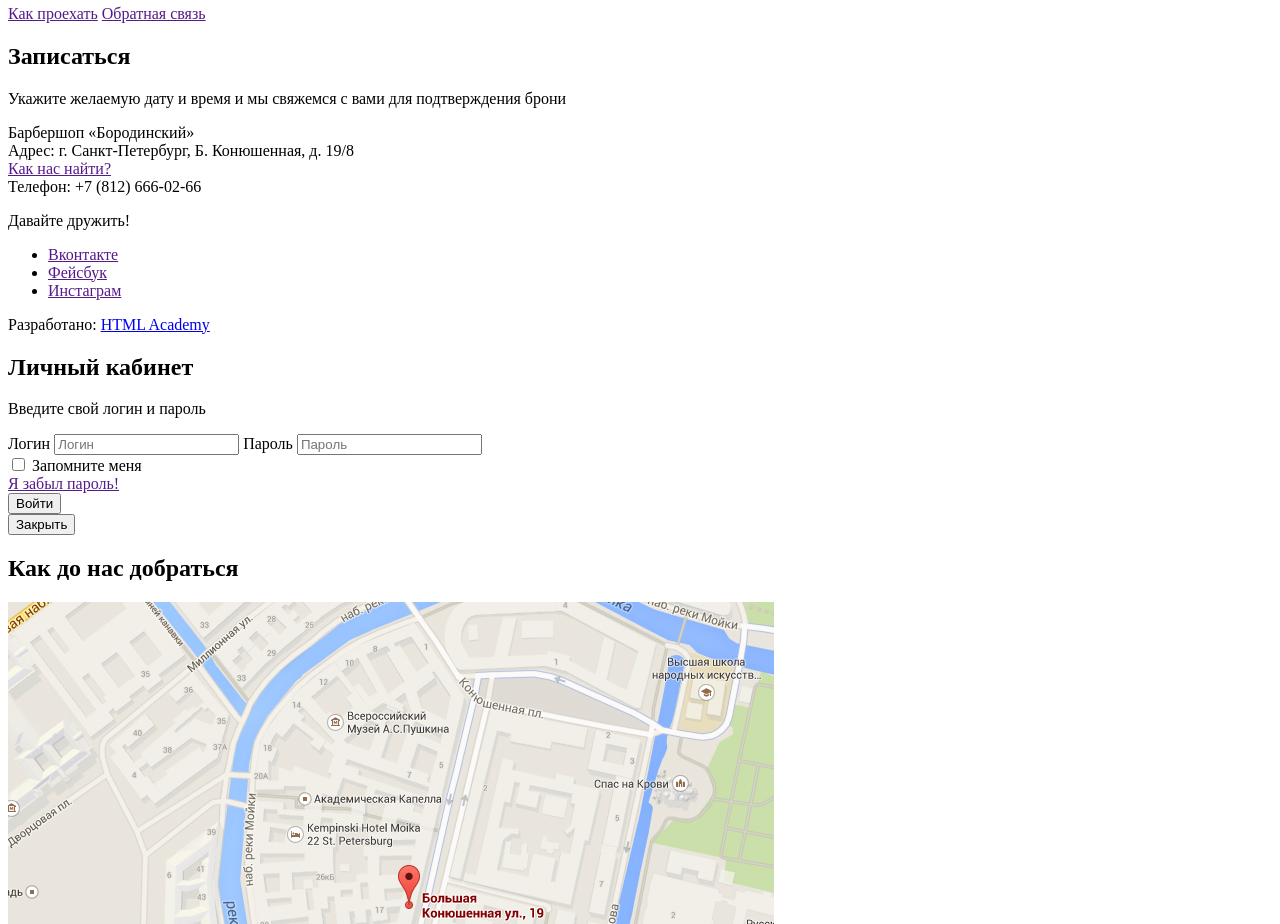
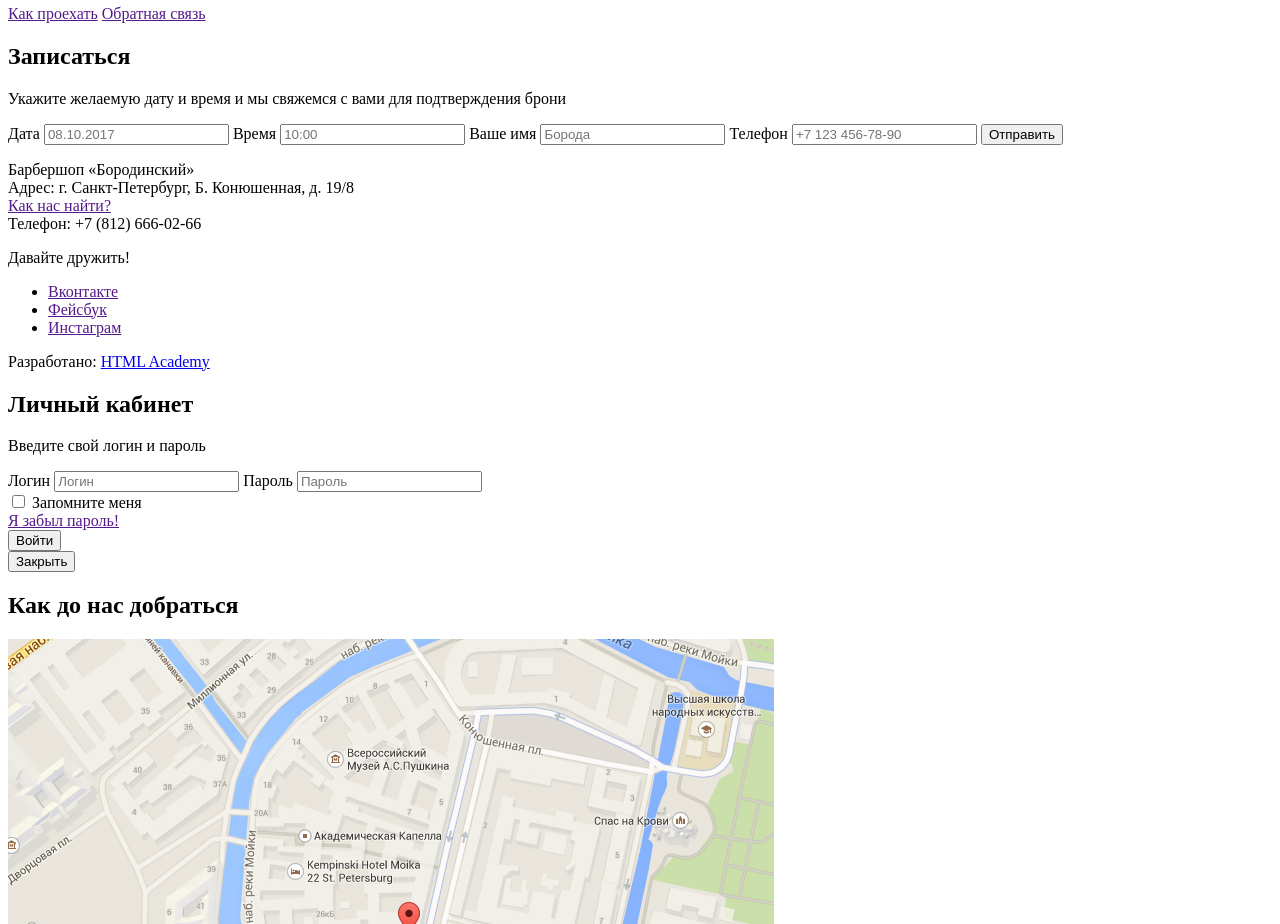
Before and after one commit to xqoma/1054979-barbershop-26, a plain HTML site: page index.html in a window 1280 px wide. Shown: the part 1340-2264 px from the top of the page. Drawn offline with Linux system fonts and the light colour scheme.

Commit message:
Разметил форму бронирования времени сеанса (index.html)

```diff
--- a/index.html
+++ b/index.html
@@ -89,7 +89,17 @@
       <section>
         <h2>Записаться</h2>
         <p>Укажите желаемую дату и время и мы свяжемся с вами для подтверждения брони</p>
-        <!-- Здесь будет форма -->
+        <form action="#" method="post">
+          <label for="date">Дата</label>
+          <input type="text" id="date" name="date" placeholder="08.10.2017">
+          <label for="time">Время</label>
+          <input type="text" id="time" name="time" placeholder="10:00">
+          <label for="name">Ваше имя</label>
+          <input type="text" id="name" name="name" placeholder="Борода">
+          <label for="phone">Телефон</label>
+          <input type="tel" id="phone" name="phone" placeholder="+7 123 456-78-90">
+          <input type="submit" value="Отправить">
+        </form>
       </section>
     </main>
 
```
